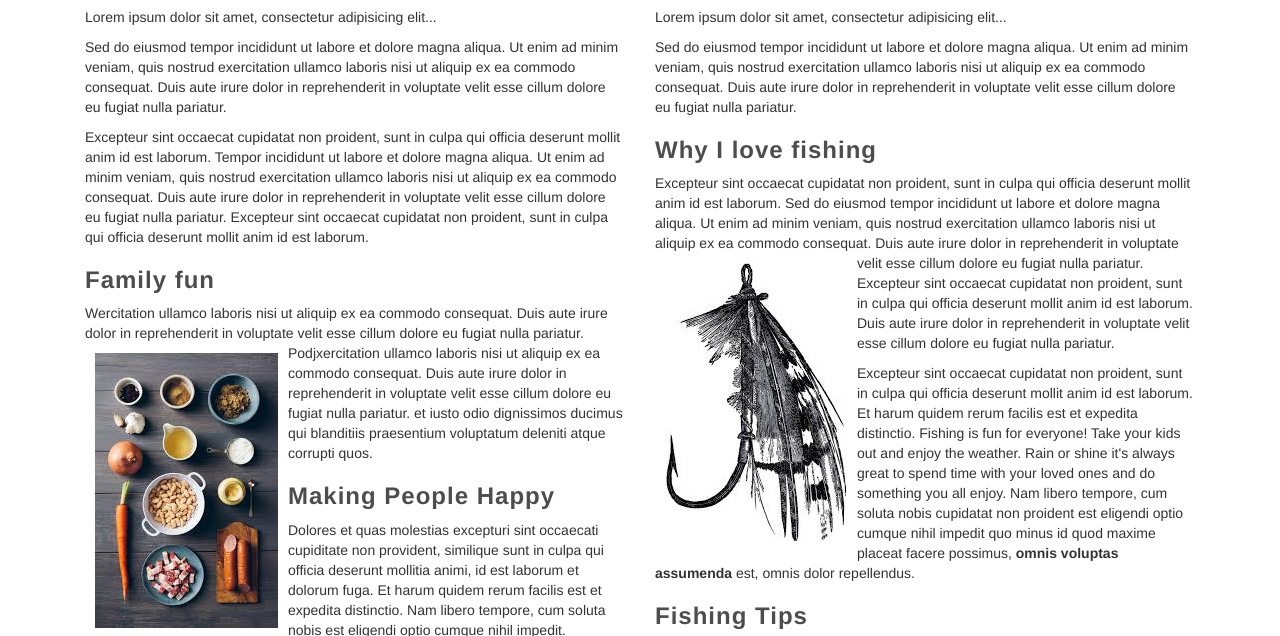
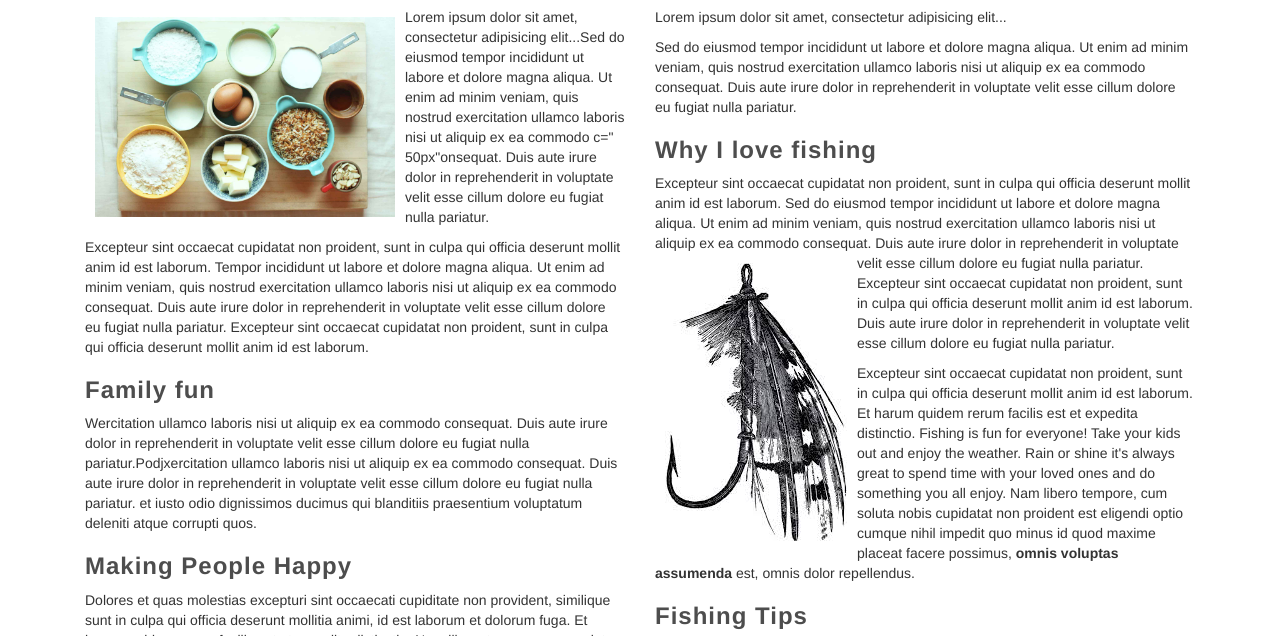
Before and after one commit to marinaher/marinaher.github.io, a plain HTML site: page Hobby/index.html in a window 1280 px wide. Shown: the part 316-952 px from the top of the page. Drawn offline with Linux system fonts and the light colour scheme.

Commit message:
modified paragraphs

```diff
--- a/Hobby/index.html
+++ b/Hobby/index.html
@@ -22,12 +22,14 @@
   <div class="row">
     <div class="col-sm-6">
       <h1><a href="cooking.html">Cooking</a></h1>
-      <p>Lorem ipsum dolor sit amet, consectetur adipisicing elit...</p>
-      <p>Sed do eiusmod tempor incididunt ut labore et dolore magna aliqua. Ut enim ad minim veniam, quis nostrud exercitation ullamco laboris nisi ut aliquip ex ea commodo consequat. Duis aute irure dolor in reprehenderit in voluptate velit esse cillum dolore eu fugiat nulla pariatur.</p>
+       <img src="images/baking.jpg" title="Photo of ingredients" alt="Photo of ingredients" align="left" hspace="10px" vspace="10px" height="auto" width="300px" overflow="hidden">
+
+      <p>Lorem ipsum dolor sit amet, consectetur adipisicing elit...Sed do eiusmod tempor incididunt ut labore et dolore magna aliqua. Ut enim ad minim veniam, quis nostrud exercitation ullamco laboris nisi ut aliquip ex ea commodo c=" 50px"onsequat. Duis aute irure dolor in reprehenderit in voluptate velit esse cillum dolore eu fugiat nulla pariatur.</p>
+
       <p>Excepteur sint occaecat cupidatat non proident, sunt in culpa qui officia deserunt mollit anim id est laborum. Tempor incididunt ut labore et dolore magna aliqua. Ut enim ad minim veniam, quis nostrud exercitation ullamco laboris nisi ut aliquip ex ea commodo consequat. Duis aute irure dolor in reprehenderit in voluptate velit esse cillum dolore eu fugiat nulla pariatur. Excepteur sint occaecat cupidatat non proident, sunt in culpa qui officia deserunt mollit anim id est laborum.</p>
 
     <h3>Family fun</h3>
-    <p> Wercitation ullamco laboris nisi ut aliquip ex ea commodo consequat. Duis aute irure dolor in reprehenderit in voluptate velit esse cillum dolore eu fugiat nulla pariatur.<img src="images/ingredients.jpg" title="Photo of ingredients" alt="Photo of ingredients" align="left" hspace="10px" vspace="10px"> Podjxercitation ullamco laboris nisi ut aliquip ex ea commodo consequat. Duis aute irure dolor in reprehenderit in voluptate velit esse cillum dolore eu fugiat nulla pariatur. et iusto odio dignissimos ducimus qui blanditiis praesentium voluptatum deleniti atque corrupti quos.</p>
+    <p> Wercitation ullamco laboris nisi ut aliquip ex ea commodo consequat. Duis aute irure dolor in reprehenderit in voluptate velit esse cillum dolore eu fugiat nulla pariatur.Podjxercitation ullamco laboris nisi ut aliquip ex ea commodo consequat. Duis aute irure dolor in reprehenderit in voluptate velit esse cillum dolore eu fugiat nulla pariatur. et iusto odio dignissimos ducimus qui blanditiis praesentium voluptatum deleniti atque corrupti quos.</p>
 
     <h3>Making People Happy</h3>
     <p>Dolores et quas molestias excepturi sint occaecati cupiditate non provident, similique sunt in culpa qui officia deserunt mollitia animi, id est laborum et dolorum fuga. Et harum quidem rerum facilis est et expedita distinctio. Nam libero tempore, cum soluta nobis est eligendi optio cumque nihil impedit.</p>
@@ -43,7 +45,7 @@
       <p>Sed do eiusmod tempor incididunt ut labore et dolore magna aliqua. Ut enim ad minim veniam, quis nostrud exercitation ullamco laboris nisi ut aliquip ex ea commodo consequat. Duis aute irure dolor in reprehenderit in voluptate velit esse cillum dolore eu fugiat nulla pariatur. </p>
 
       <h3>Why I love fishing</h3>
-      <p>Excepteur sint occaecat cupidatat non proident, sunt in culpa qui officia deserunt mollit anim id est laborum. Sed do eiusmod tempor incididunt ut labore et dolore magna aliqua. Ut enim ad minim veniam, quis nostrud exercitation ullamco laboris nisi ut aliquip ex ea commodo consequat. Duis aute irure dolor in reprehenderit in voluptate velit esse cillum dolore eu fugiat nulla pariatur. <img src="images/flyHook.jpg" title="Fly fishing hook" alt="Fly fishing hook" align="left" hspace="10px" vspace="10px"> Excepteur sint occaecat cupidatat non proident, sunt in culpa qui officia deserunt mollit anim id est laborum. Duis aute irure dolor in reprehenderit in voluptate velit esse cillum dolore eu fugiat nulla pariatur.</p>
+      <p>Excepteur sint occaecat cupidatat non proident, sunt in culpa qui officia deserunt mollit anim id est laborum. Sed do eiusmod tempor incididunt ut labore et dolore magna aliqua. Ut enim ad minim veniam, quis nostrud exercitation ullamco laboris nisi ut aliquip ex ea commodo consequat. Duis aute irure dolor in reprehenderit in voluptate velit esse cillum dolore eu fugiat nulla pariatur. <img src="images/flyHook.jpg" title="Fly fishing hook" alt="Fly fishing hook" align="left" hspace="10px" vspace="10px" oncontextmenu="return false"> Excepteur sint occaecat cupidatat non proident, sunt in culpa qui officia deserunt mollit anim id est laborum. Duis aute irure dolor in reprehenderit in voluptate velit esse cillum dolore eu fugiat nulla pariatur.</p>
 
       <p>Excepteur sint occaecat cupidatat non proident, sunt in culpa qui officia deserunt mollit anim id est laborum. Et harum quidem rerum facilis est et expedita distinctio. Fishing is fun for everyone! Take your kids out and enjoy the weather. Rain or shine it's always great to spend time with your loved ones and do something you all enjoy. Nam libero tempore, cum soluta nobis cupidatat non proident est eligendi optio cumque nihil impedit quo minus id quod maxime placeat facere possimus, <strong>omnis voluptas assumenda</strong> est, omnis dolor repellendus.</p>
 
@@ -59,7 +61,7 @@
 </body>
 
 <footer>
-  <p align="right">&#10084; marina</p>
+  <p align="right">&#10084; marina &nbsp;</p>
 </footer>
 
 </html>
```
Also changed, not shown: Hobby/cooking.html (+1 -1 lines), Hobby/fishing.html (+6 -3 lines), Hobby/images/baking.jpg (added).
